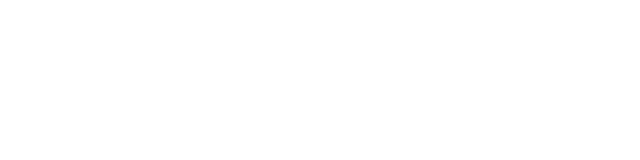
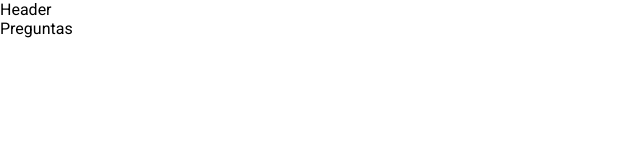
Before and after one commit to andres-calvo/cubit-test, a React (Create React App) app: page /question in a window 1280 px wide. Shown: the top 160 px of the page, without its empty margins (0-640 px from the left). Built offline with nearby package versions, Linux system fonts and the light colour scheme.

Commit message:
Setup de las rutas

```diff
--- a/src/App.js
+++ b/src/App.js
@@ -1,7 +1,22 @@
-import { Container } from "@material-ui/core";
+import { BrowserRouter, Route, Switch } from "react-router-dom";
+import Header from "./Header";
+import Home from "./pages/Home";
+import Question from "./pages/Question";
 
 function App() {
-  return <Container></Container>;
+  return (
+    <BrowserRouter>
+      <Header></Header>
+      <Switch>
+        <Route path="/" exact>
+          <Home></Home>
+        </Route>
+        <Route path="/question" exact>
+          <Question></Question>
+        </Route>
+      </Switch>
+    </BrowserRouter>
+  );
 }
 
 export default App;
--- a/src/Header.js
+++ b/src/Header.js
@@ -0,0 +1,5 @@
+function Header() {
+  return <div>Header</div>;
+}
+
+export default Header;
--- a/src/pages/Home.jsx
+++ b/src/pages/Home.jsx
@@ -0,0 +1,5 @@
+function Home() {
+  return <div>Home</div>;
+}
+
+export default Home;
--- a/src/pages/Question.jsx
+++ b/src/pages/Question.jsx
@@ -0,0 +1,5 @@
+function Question() {
+  return <div>Preguntas</div>;
+}
+
+export default Question;
```
